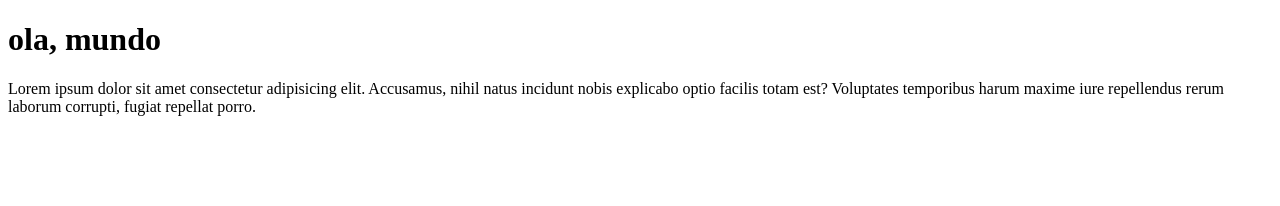
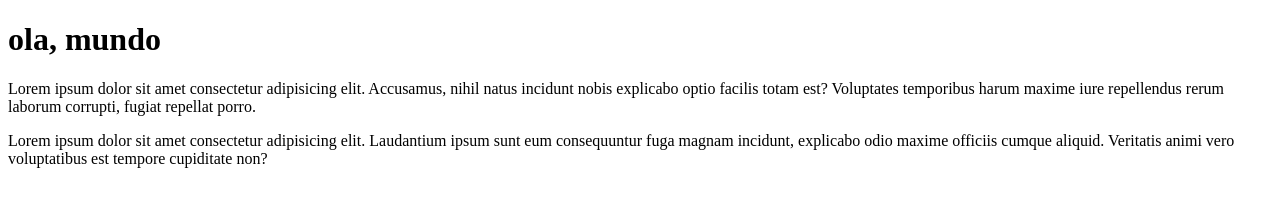
Before and after one commit to JonasPatrik/olamundo, a plain HTML site: page site_exemplo/index.html in a window 1280 px wide. Drawn offline with Linux system fonts and the light colour scheme.

Commit message:
novo para

```diff
--- a/site_exemplo/index.html
+++ b/site_exemplo/index.html
@@ -9,5 +9,6 @@
   <body>
       <h1>ola, mundo</h1>
       <p>Lorem ipsum dolor sit amet consectetur adipisicing elit. Accusamus, nihil natus incidunt nobis explicabo optio facilis totam est? Voluptates temporibus harum maxime iure repellendus rerum laborum corrupti, fugiat repellat porro.</p>
-  </body>
+      <p>Lorem ipsum dolor sit amet consectetur adipisicing elit. Laudantium ipsum sunt eum consequuntur fuga magnam incidunt, explicabo odio maxime officiis cumque aliquid. Veritatis animi vero voluptatibus est tempore cupiditate non?</p>
+        </body>
   </html>
```
